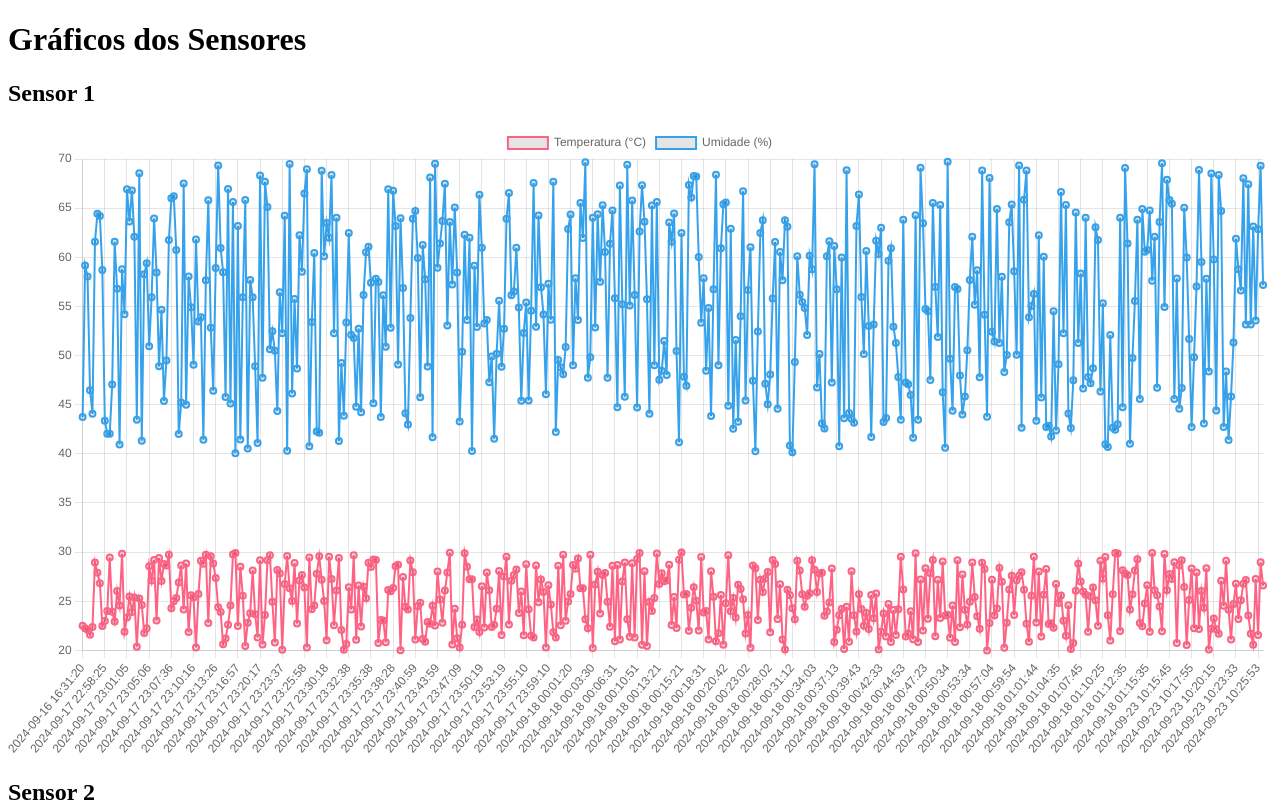
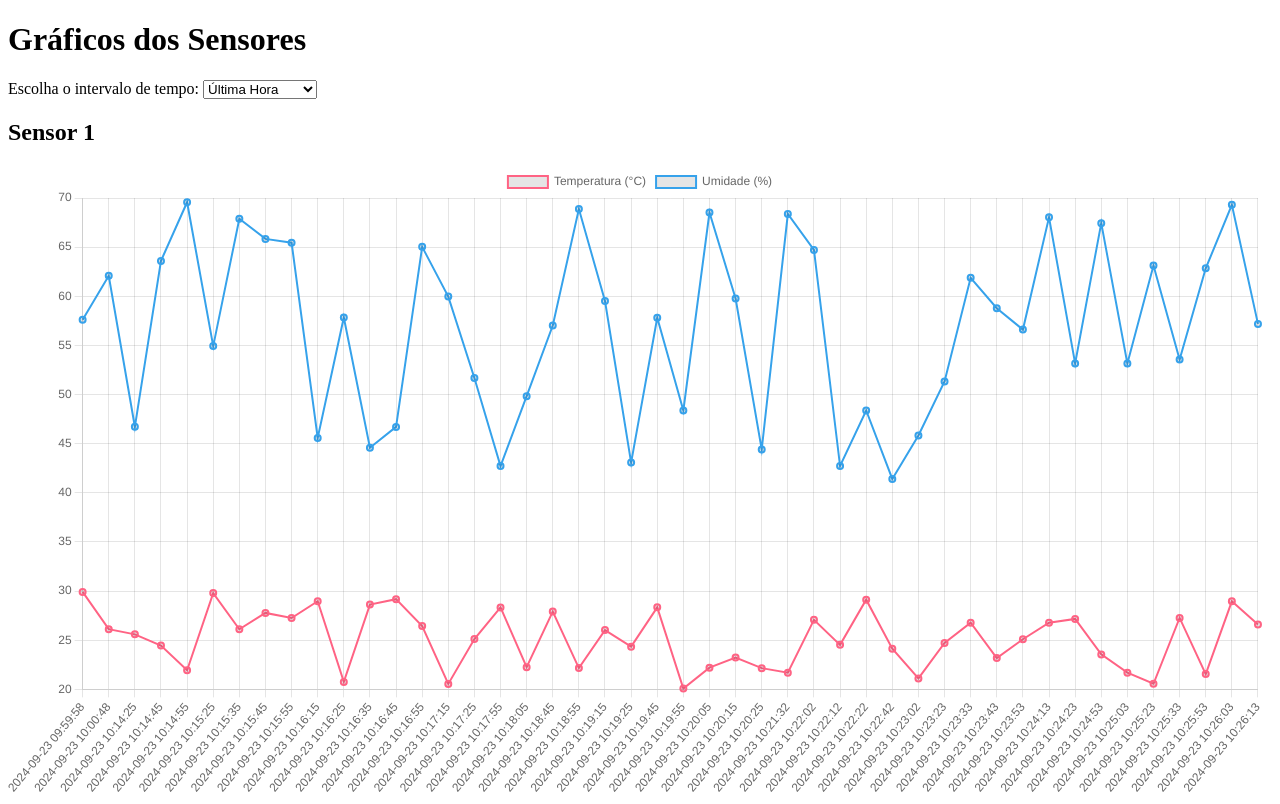
Before and after one commit to hecasan/dados-sensores-flask-python, a Flask app: page /graficos in a window 1280 px wide. Shown: the top 804 px of the page. Run offline with Flask 3, Linux system fonts and the light colour scheme; data comes from the database, SQL or seed files in the repository; both versions use the stored data as it was after the commit.

Commit message:
Adicionado Filtro por Intervalo de Tempo

```diff
--- a/app.py
+++ b/app.py
@@ -1,5 +1,6 @@
 from flask import Flask, request, jsonify, render_template
 import sqlite3
+from datetime import datetime, timedelta
 
 app = Flask(__name__)
 DATABASE = 'database.db'
@@ -74,14 +75,25 @@ def dados_sensores_json():
         "umidade": umidades
     })
 
-# Novo endpoint para buscar dados filtrados por sensor_id (GET)
-@app.route('/dados-sensores/<int:sensor_id>', methods=['GET'])
-def obter_dados_sensor(sensor_id):
+# Novo endpoint para buscar dados filtrados por sensor_id e intervalo de tempo (GET)
+@app.route('/dados-sensores-tempo/<int:sensor_id>', methods=['GET'])
+def obter_dados_sensor_tempo(sensor_id):
+    periodo = request.args.get('periodo')  # Parâmetro de tempo (ex.: 'hora', 'dia', 'semana')
+
     conn = sqlite3.connect(DATABASE)
     cursor = conn.cursor()
 
-    # Consulta para filtrar os dados pelo sensor_id
-    cursor.execute('SELECT timestamp, temperatura, umidade FROM dados_sensores WHERE sensor_id = ?', (sensor_id,))
+    # Definir o intervalo de tempo baseado no parâmetro fornecido
+    if periodo == 'hora':
+        limite_tempo = datetime.now() - timedelta(hours=1)
+    elif periodo == 'dia':
+        limite_tempo = datetime.now() - timedelta(days=1)
+    elif periodo == 'semana':
+        limite_tempo = datetime.now() - timedelta(weeks=1)
+    else:
+        limite_tempo = datetime.min  # Retorna todos os dados se o período não for especificado
+
+    cursor.execute('SELECT timestamp, temperatura, umidade FROM dados_sensores WHERE sensor_id = ? AND timestamp > ?', (sensor_id, limite_tempo))
     dados = cursor.fetchall()
 
     # Transformando os dados em um formato adequado para JSON
--- a/templates/graficos.html
+++ b/templates/graficos.html
@@ -18,6 +18,14 @@
 <body>
     <h1>Gráficos dos Sensores</h1>
 
+    <!-- Filtros de tempo -->
+    <label for="periodo">Escolha o intervalo de tempo:</label>
+    <select id="periodo" onchange="renderizarGraficos()">
+        <option value="hora">Última Hora</option>
+        <option value="dia">Último Dia</option>
+        <option value="semana">Última Semana</option>
+    </select>
+
     <h2>Sensor 1</h2>
     <canvas id="graficoSensor1"></canvas>
 
@@ -25,19 +33,28 @@
     <canvas id="graficoSensor2"></canvas>
 
     <script>
-        // Função para buscar os dados do sensor
-        async function obterDadosSensor(sensorId) {
-            const response = await fetch(`/dados-sensores/${sensorId}`);
+        let chart1; // Variável para armazenar a instância do gráfico 1
+        let chart2; // Variável para armazenar a instância do gráfico 2
+
+        // Função para buscar os dados do sensor com base no intervalo de tempo
+        async function obterDadosSensor(sensorId, periodo) {
+            const response = await fetch(`/dados-sensores-tempo/${sensorId}?periodo=${periodo}`);
             const data = await response.json();
             return data;
         }
 
         // Função para renderizar os gráficos
         async function renderizarGraficos() {
+            const periodo = document.getElementById('periodo').value;
+
+            // Verificar se os gráficos já existem, caso sim, destruí-los
+            if (chart1) chart1.destroy();
+            if (chart2) chart2.destroy();
+
             // Renderizar gráfico do Sensor 1
-            const dadosSensor1 = await obterDadosSensor(1);
+            const dadosSensor1 = await obterDadosSensor(1, periodo);
             const ctx1 = document.getElementById('graficoSensor1').getContext('2d');
-            new Chart(ctx1, {
+            chart1 = new Chart(ctx1, {
                 type: 'line',
                 data: {
                     labels: dadosSensor1.timestamp,
@@ -61,9 +78,9 @@
             });
 
             // Renderizar gráfico do Sensor 2
-            const dadosSensor2 = await obterDadosSensor(2);
+            const dadosSensor2 = await obterDadosSensor(2, periodo);
             const ctx2 = document.getElementById('graficoSensor2').getContext('2d');
-            new Chart(ctx2, {
+            chart2 = new Chart(ctx2, {
                 type: 'line',
                 data: {
                     labels: dadosSensor2.timestamp,
@@ -87,7 +104,7 @@
             });
         }
 
-        // Chama a função para renderizar os gráficos
+        // Chama a função para renderizar os gráficos com o período padrão (última hora)
         renderizarGraficos();
     </script>
 </body>
```
Also changed, not shown: database.db.
